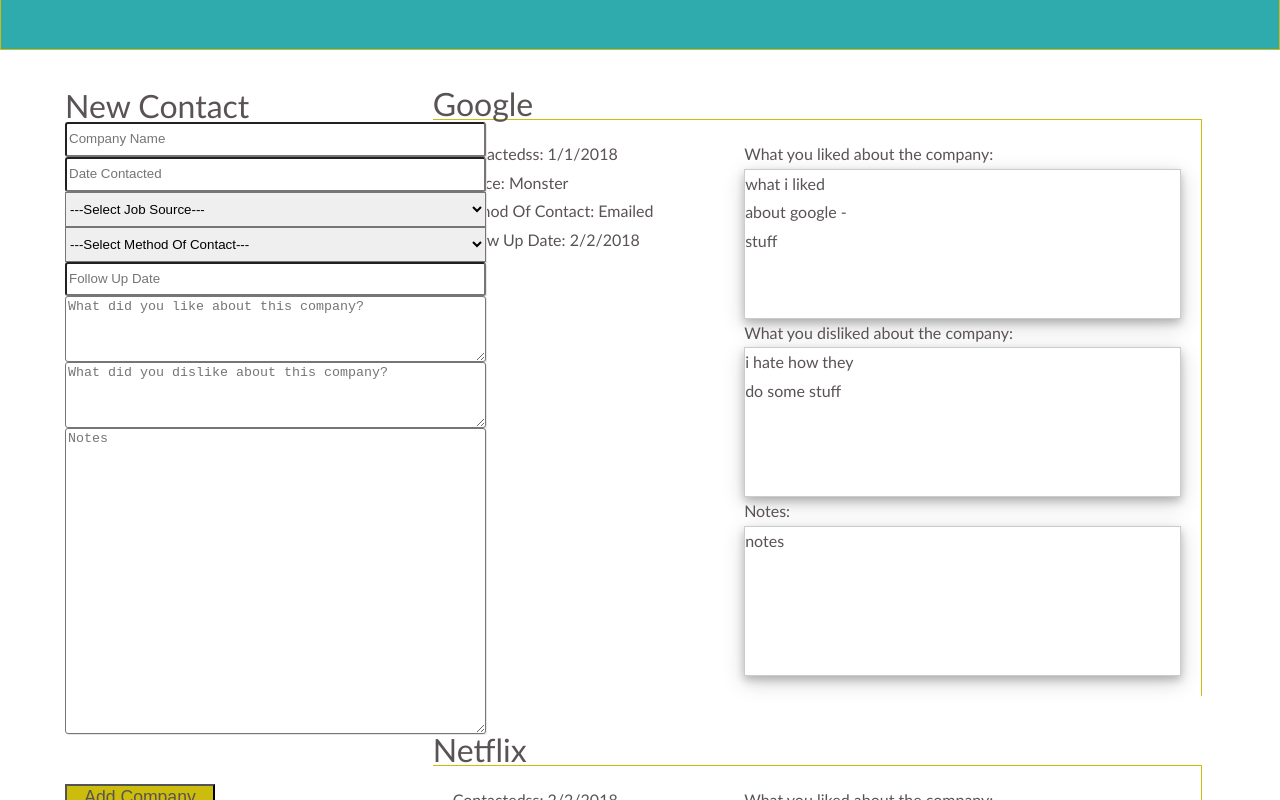
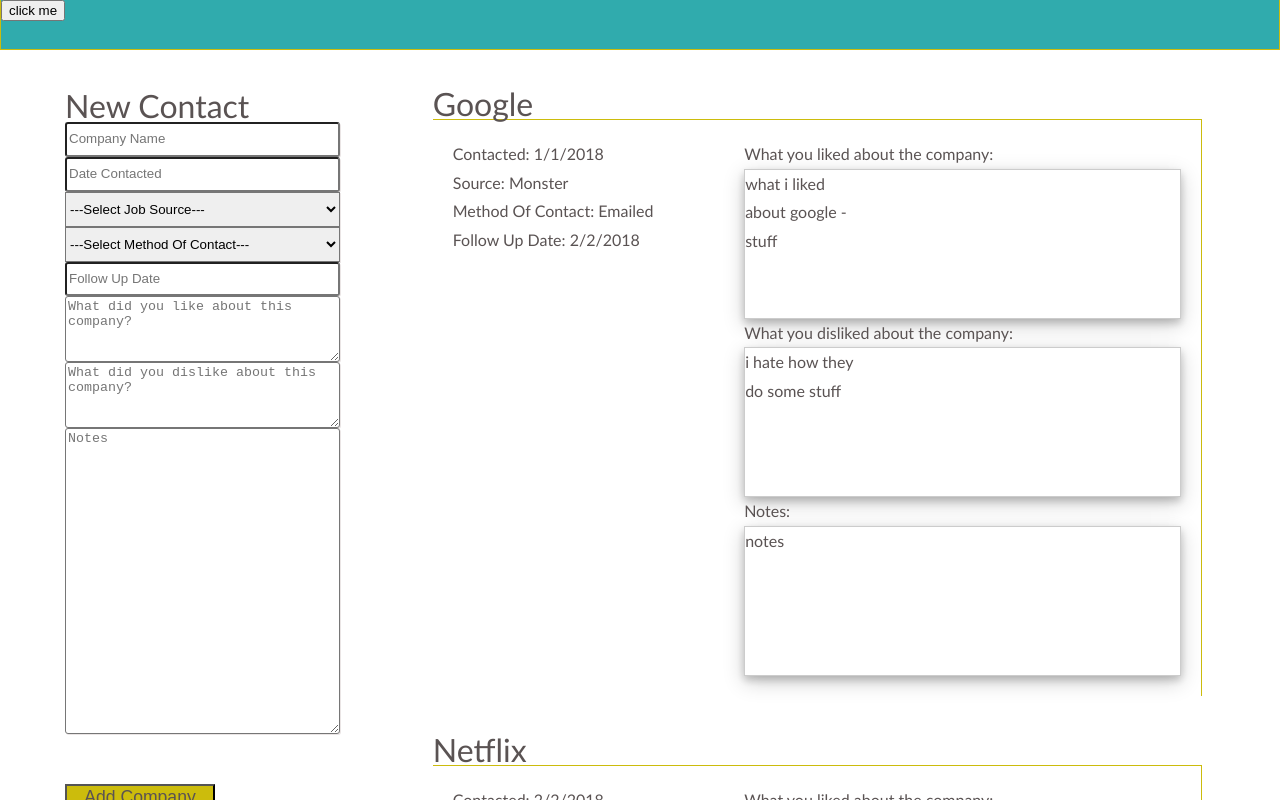
Before and after one commit to BeneventoFrank/JobTracker, a React (Create React App) app in the folder apptracker/: page / in a window 1280 px wide. Shown: the top 800 px of the page. Built offline with nearby package versions, Linux system fonts and the light colour scheme.

Commit message:
playing with animations

```diff
--- a/apptracker/package.json
+++ b/apptracker/package.json
@@ -3,6 +3,7 @@
   "version": "0.1.0",
   "private": true,
   "dependencies": {
+    "gsap": "^2.0.2",
     "react": "^16.5.1",
     "react-dom": "^16.5.1",
     "react-scripts": "1.1.5"
--- a/apptracker/public/index.html
+++ b/apptracker/public/index.html
@@ -4,12 +4,12 @@
     <meta charset="utf-8">
     <meta name="viewport" content="width=device-width, initial-scale=1, shrink-to-fit=no">
     <meta name="theme-color" content="#000000">
+
     <!--
       manifest.json provides metadata used when your web app is added to the
       homescreen on Android. See https://developers.google.com/web/fundamentals/engage-and-retain/web-app-manifest/
     -->
     <link rel="manifest" href="%PUBLIC_URL%/manifest.json">
-    <link rel="shortcut icon" href="%PUBLIC_URL%/favicon.ico">
     <!--
       Notice the use of %PUBLIC_URL% in the tags above.
       It will be replaced with the URL of the `public` folder during the build.
@@ -19,7 +19,7 @@
       work correctly both with client-side routing and a non-root public URL.
       Learn how to configure a non-root public URL by running `npm run build`.
     -->
-    <title>React App</title>
+    <title>Job Application Tracker</title>
   </head>
   <body>
     <noscript>
--- a/apptracker/src/App.js
+++ b/apptracker/src/App.js
@@ -3,6 +3,7 @@
   import HistoryContainer from './components/historyContainer';
   import FormContainer from './components/formContainer';
   import HeroHeader from './components/pageHeader.js';
+
 
 
   class Container extends React.Component {
--- a/apptracker/src/components/job.js
+++ b/apptracker/src/components/job.js
@@ -11,7 +11,7 @@
             <div className='job-card-details'>
                 <div className='job-text-data'>
                     <div className='job-detail'>
-                        <div><p className='job-text-header'>Contactedss:&nbsp;</p></div>
+                        <div><p className='job-text-header'>Contacted:&nbsp;</p></div>
                         <div><p className='job-text'>{props.DateContacted}</p></div>
                     </div>
                     <div className='job-detail'>
--- a/apptracker/src/components/pageHeader.js
+++ b/apptracker/src/components/pageHeader.js
@@ -1,11 +1,23 @@
 import React from 'react';
+import TweenMax from "gsap/TweenMax";
 
-const HeroHeader = (props) => {
-    return(
-        <section className='heroHeader'>
-            &nbsp;
-        </section>
-    );
+
+class HeroHeader extends React.Component{
+
+
+    render(){
+        return(
+            <section className='heroHeader'>
+                <button onClick={this.handleSubmit}>click me </button>
+            </section>
+        )
+    }
+    handleSubmit(){
+      console.log('here..')
+      let element = document.querySelector('.historyContainer')
+      TweenMax.to(element,1.5,{left:600,onComplete(){console.log('completed moving - ', element)}});
+    }
 }
 
+
 export default HeroHeader;
--- a/apptracker/src/static/css/index.css
+++ b/apptracker/src/static/css/index.css
@@ -218,13 +218,13 @@
 .historyContainer {
   width: 70%;
   padding-right: 20px;
+  position: relative;
 }
 .formContainer {
   width: 30%;
 }
 .frmAddJobApplication {
   display: flex;
-  position: fixed;
   flex-direction: column;
   justify-content: space-around;
   min-height: 700px;
@@ -290,3 +290,6 @@
   border-left: 1px solid #CCBC0C;
   border-right: 1px solid #CCBC0C;
 }
+.hidden {
+  display: none;
+}
--- a/apptracker/src/static/less/history.less
+++ b/apptracker/src/static/less/history.less
@@ -1,4 +1,5 @@
 .historyContainer {
     width: 70%;
     padding-right:20px;
+    position: relative;
   }
--- a/apptracker/src/static/less/inputForm.less
+++ b/apptracker/src/static/less/inputForm.less
@@ -1,6 +1,6 @@
 .frmAddJobApplication {
     display: flex;
-    position: fixed;
+    //position: fixed;
     flex-direction: column;
     justify-content: space-around;
     min-height: 700px;
--- a/apptracker/src/static/less/pageHeader.less
+++ b/apptracker/src/static/less/pageHeader.less
@@ -6,4 +6,8 @@
     border-bottom:1px solid @yellowAccentColor;
     border-left:1px solid @yellowAccentColor;
     border-right:1px solid @yellowAccentColor;
+
 }
+.hidden{
+    display: none;
+}
```
Also changed, not shown: apptracker/public/manifest.json, 2 other files (tests, documents, lock files or other folders).
